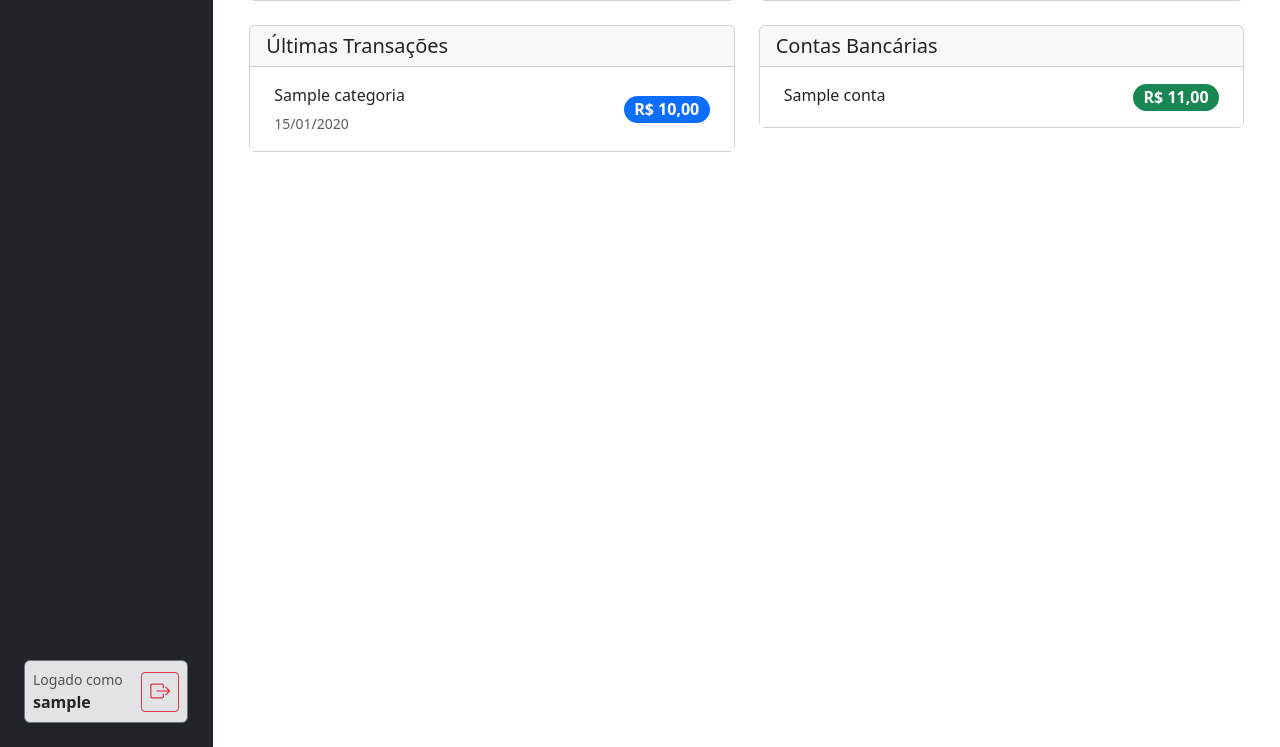
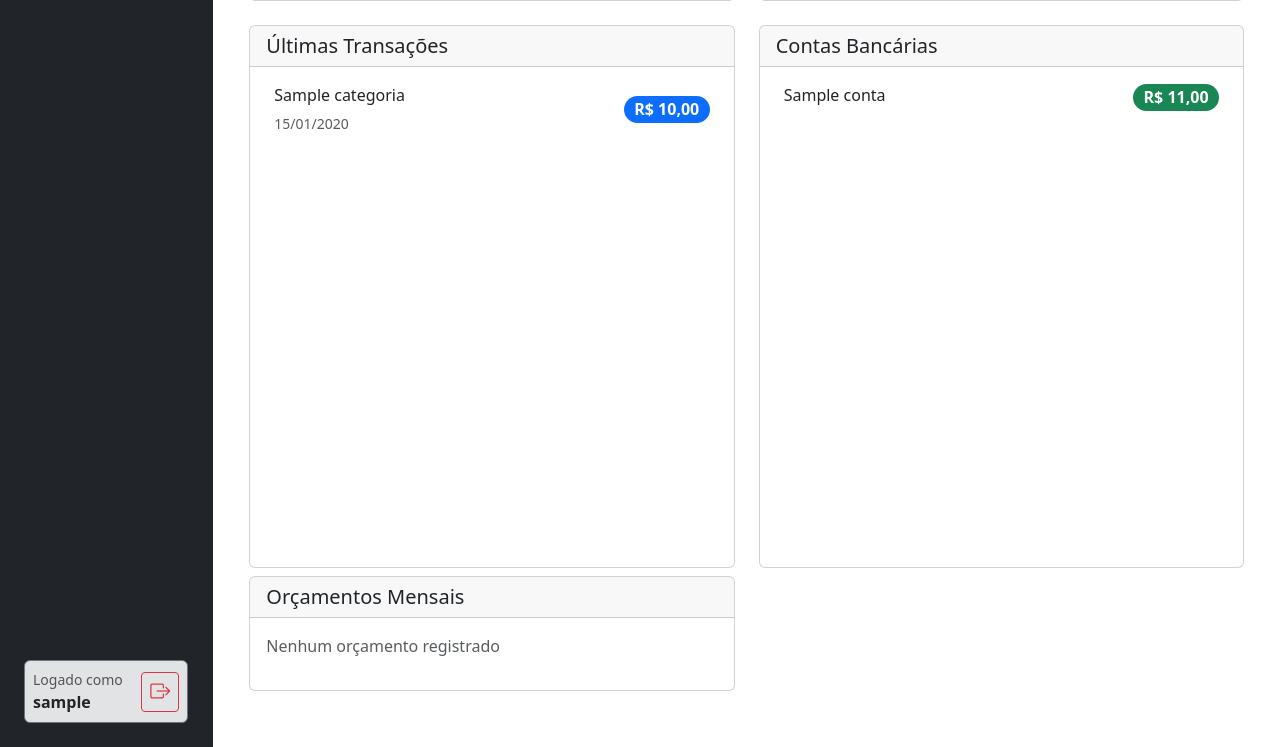
Before and after one commit to leonhardc/gestor-de-financas-pessoais, a Django app: page /dashboard/ in a window 1280 px wide. Shown: the part 924-1671 px from the top of the page. Run offline with Django 5.2, Linux system fonts and the light colour scheme; a user stored in the database is signed in; tables that the repository leaves empty hold one stand-in row (values such as "Sample post").

Commit message:
Exibindo dados de orcamento no template de dashboard e adicionado script em base.html

```diff
--- a/templates/base.html
+++ b/templates/base.html
@@ -82,6 +82,7 @@
     <script src="https://cdn.jsdelivr.net/npm/bootstrap@5.3.2/dist/js/bootstrap.bundle.min.js"></script>
     <script src="https://cdn.jsdelivr.net/npm/chart.js"></script>
     <script src="{% static 'js/graficos.js' %}"></script>
+    <script src="{% static 'js/layout.js' %}"></script>
 
 </body>
 </html>
--- a/templates/contas/dashboard.html
+++ b/templates/contas/dashboard.html
@@ -72,13 +72,13 @@
         {{ despesas|json_script:"dashboard-despesas" }}
     </div>
     <div class="row">
-        <div class="col-md-6">
+        <div class="col-md-6 mb-2">
             <div class="card">
                 <div class="card-header">
                     <h5 class="card-title mb-0">Últimas Transações</h5>
                 </div>
                 {% if ultimas_transacoes %}
-                    <div class="card-body p-0">
+                    <div class="card-body p-0" style="min-height: 500px;max-height: 500px; overflow-y: auto;">
                         <div class="list-group list-group-flush">
                             {% for transacao in ultimas_transacoes %}
                                 <div class="list-group-item d-flex justify-content-between align-items-center px-4 py-3">
@@ -98,13 +98,13 @@
                 {% endif %}
             </div>
         </div>
-        <div class="col-md-6">
+        <div class="col-md-6 mb-2">
             <div class="card">
                 <div class="card-header">
                     <h5 class="card-title mb-0">Contas Bancárias</h5>
                 </div>
                 {% if contas %}
-                    <div class="card-body p-0">
+                    <div class="card-body p-0" style="min-height: 500px;max-height: 500px; overflow-y: auto;">
                         <div class="list-group list-group-flush">
                             {% for conta in contas %}
                                 <div class="list-group-item d-flex justify-content-between align-items-center px-4 py-3">
@@ -124,6 +124,35 @@
                 {% endif %}
             </div>
         </div>
+        <div class="col-md-6 mb-2">
+            <div class="card">
+                <div class="card-header">
+                    <h5 class="card-title mb-0">Orçamentos Mensais</h5>
+                </div>
+                {% if orcamentos %}
+                    <div class="card-body p-0" style="min-height: 500px;max-height: 500px; overflow-y: auto;">
+                        <div class="list-group list-group-flush">
+                            {% for orcamento in orcamentos %}
+                                <div class="list-group-item px-4 py-3">
+                                    <div class="d-flex justify-content-between align-items-center mb-2">
+                                        <p class="mb-0 fw-5">{{ orcamento.categoria }}</p>
+                                        <span class="badge bg-info rounded-pill fs-6">R$ {{ orcamento.valor_orcado }}</span>
+                                    </div>
+                                    <div class="progress" role="progressbar" aria-valuenow="{{ orcamento.percentual }}" aria-valuemin="0" aria-valuemax="100">
+                                        <div class="progress-bar {% if orcamento.percentual > 100 %}bg-danger{% elif orcamento.percentual > 80 %}bg-warning{% else %}bg-success{% endif %} barra-percentual" data-percentual="{{ orcamento.percentual }}"></div>
+                                    </div>
+                                    <small class="text-muted">Gasto: R$ {{ orcamento.valor_gasto }}</small>
+                                </div>
+                            {% endfor %}
+                        </div>
+                    </div>
+                {% else %}
+                    <div class="card-body">
+                        <p class="text-muted">Nenhum orçamento registrado</p>
+                    </div>
+                {% endif %}
+            </div>
+        </div>
     </div>
 </div>
 {% endblock %}
```
